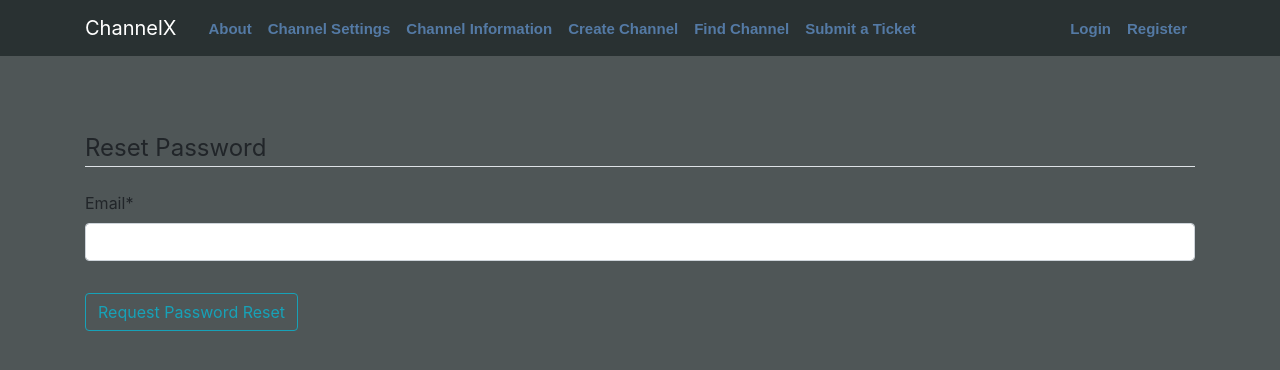
After one commit to thefredliestfred/ChannelX, a Django app: page /password-reset/ in a window 1280 px wide. The commit adds this page. Shown: the top 370 px of the page. Run offline with Django 3.2, Linux system fonts and the light colour scheme; some libraries are stand-ins or nearby versions.

Commit message:
Password reset working

```diff
--- a/DjangoProjects/channelx/channelx/urls.py
+++ b/DjangoProjects/channelx/channelx/urls.py
@@ -26,6 +26,15 @@ urlpatterns = [
     path('admin/', admin.site.urls),
     path('', include('main.urls')),
     path('', TemplateView.as_view(template_name='home.html'), name='home'),
+    path('password-reset/', auth_views.PasswordResetView.as_view(
+     template_name='users/password_reset.html'),
+         name='password_reset'),
+    path('password-reset/done/', auth_views.PasswordResetDoneView.as_view(
+             template_name='users/password_reset_done.html'), name='password_reset_done'),
+    path('password-reset-confirm/<uidb64>/<token>/', auth_views.PasswordResetConfirmView.as_view(
+             template_name='users/password_reset_confirm.html'), name='password_reset_confirm'),
+    path('password-reset-complete/', auth_views.PasswordResetCompleteView.as_view(
+             template_name='users/password_reset_complete.html'), name='password_reset_complete'),
     path('accounts/', include('django.contrib.auth.urls')),
 ]
 
--- a/DjangoProjects/channelx/main/static/main/main.css
+++ b/DjangoProjects/channelx/main/static/main/main.css
@@ -1,6 +1,7 @@
 body {
   padding:0;
   background-color: #4f5657;
+  margin-top: 5rem;
 }
 
 h1, h2, h3, h4, h5, h6 {
--- /dev/null
+++ b/DjangoProjects/channelx/users/templates/users/password_reset.html
@@ -0,0 +1,16 @@
+{% extends "main/base.html" %}
+{% load crispy_forms_tags %}
+{% block content %}
+    <div class="content-section">
+        <form method="POST">
+            {% csrf_token %}
+            <fieldset class="form-group">
+                <legend class="border-bottom mb-4">Reset Password</legend>
+                {{ form|crispy }}
+            </fieldset>
+            <div class="form-group">
+                <button class="btn btn-outline-info" type="submit">Request Password Reset</button>
+            </div>
+        </form>
+    </div>
+{% endblock content %}
--- /dev/null
+++ b/DjangoProjects/channelx/users/templates/users/password_reset_done.html
@@ -0,0 +1,6 @@
+{% extends "main/base.html" %}
+{% block content %}
+    <div class="alert alert-info" style="color:white; border: 1px solid black; background-color:#293132">
+        An email has been sent with instructions to reset your password
+    </div>
+{% endblock content %}
```
Also changed, not shown: DjangoProjects/channelx/channelx/settings.py (+8 -0 lines), DjangoProjects/channelx/users/templates/users/password_reset_complete.html (added, +7 -0 lines), DjangoProjects/channelx/users/templates/users/password_reset_confirm.html (added, +16 -0 lines), DjangoProjects/channelx/db.sqlite3.
